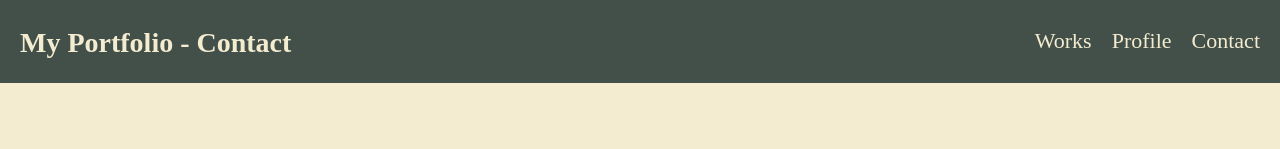
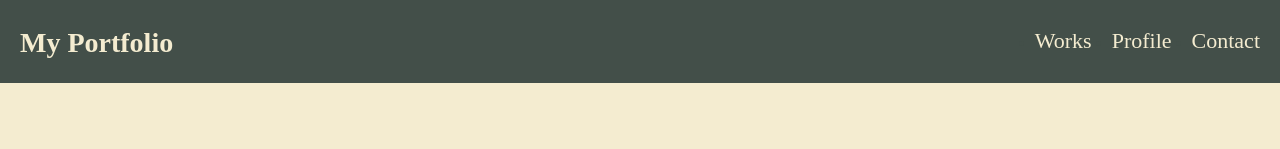
Before and after one commit to nakanor914-collab/my-portfolio, a plain HTML site: page contact.html in a window 1280 px wide. Shown: the top 149 px of the page. Drawn offline with Linux system fonts and the light colour scheme; some packages are replaced by stand-ins of ours.

Commit message:
Update contact.html

```diff
--- a/contact.html
+++ b/contact.html
@@ -14,7 +14,7 @@
     <body>
         <header>
             <header class="page-header">
-                <h1><a href="index.html">My Portfolio - Contact</a></h1>
+                <h1><a href="index.html">My Portfolio</a></h1>
                 <nav>
                     <ul class="main-nav">
                         <li><a href="#works-title">Works</a></li>
```
